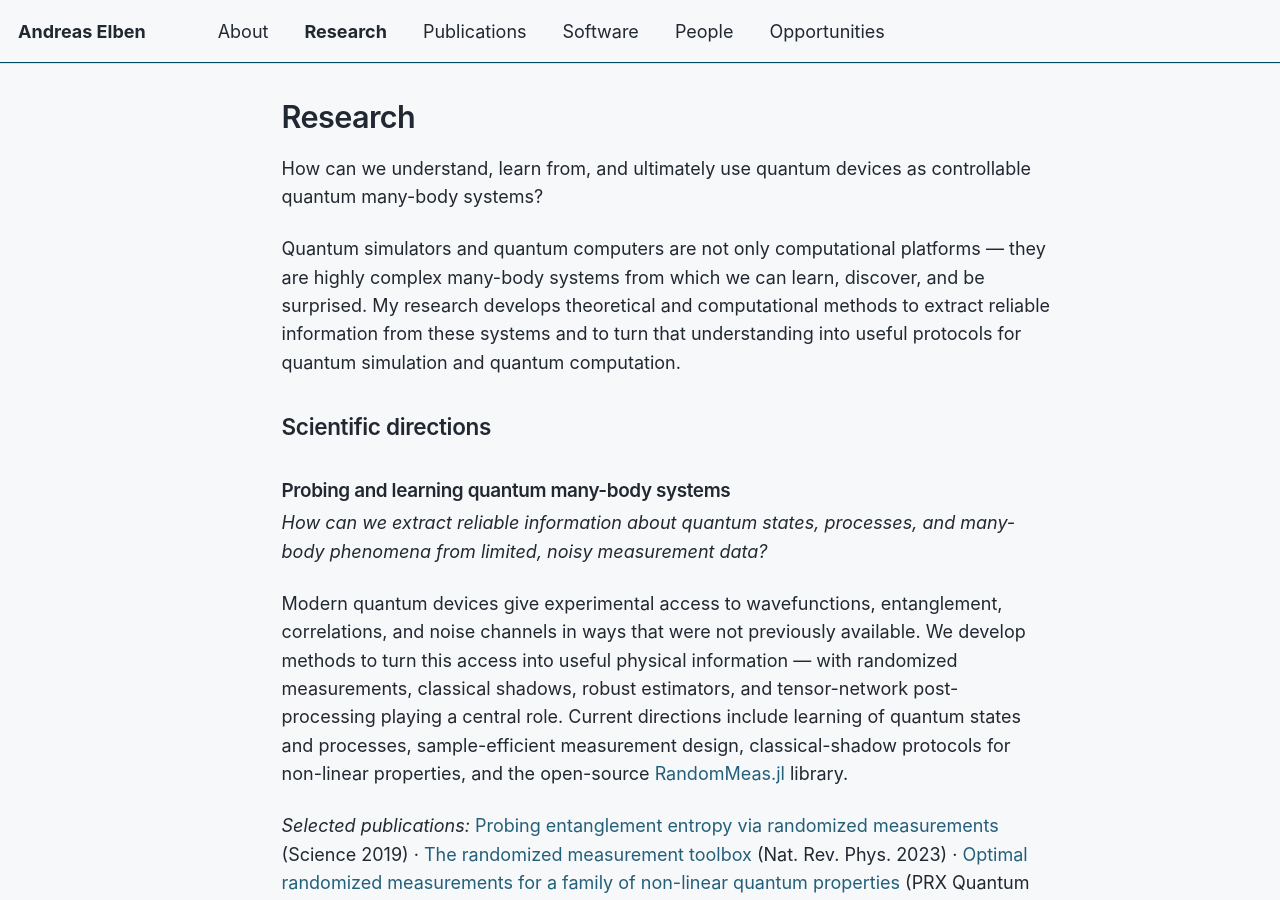
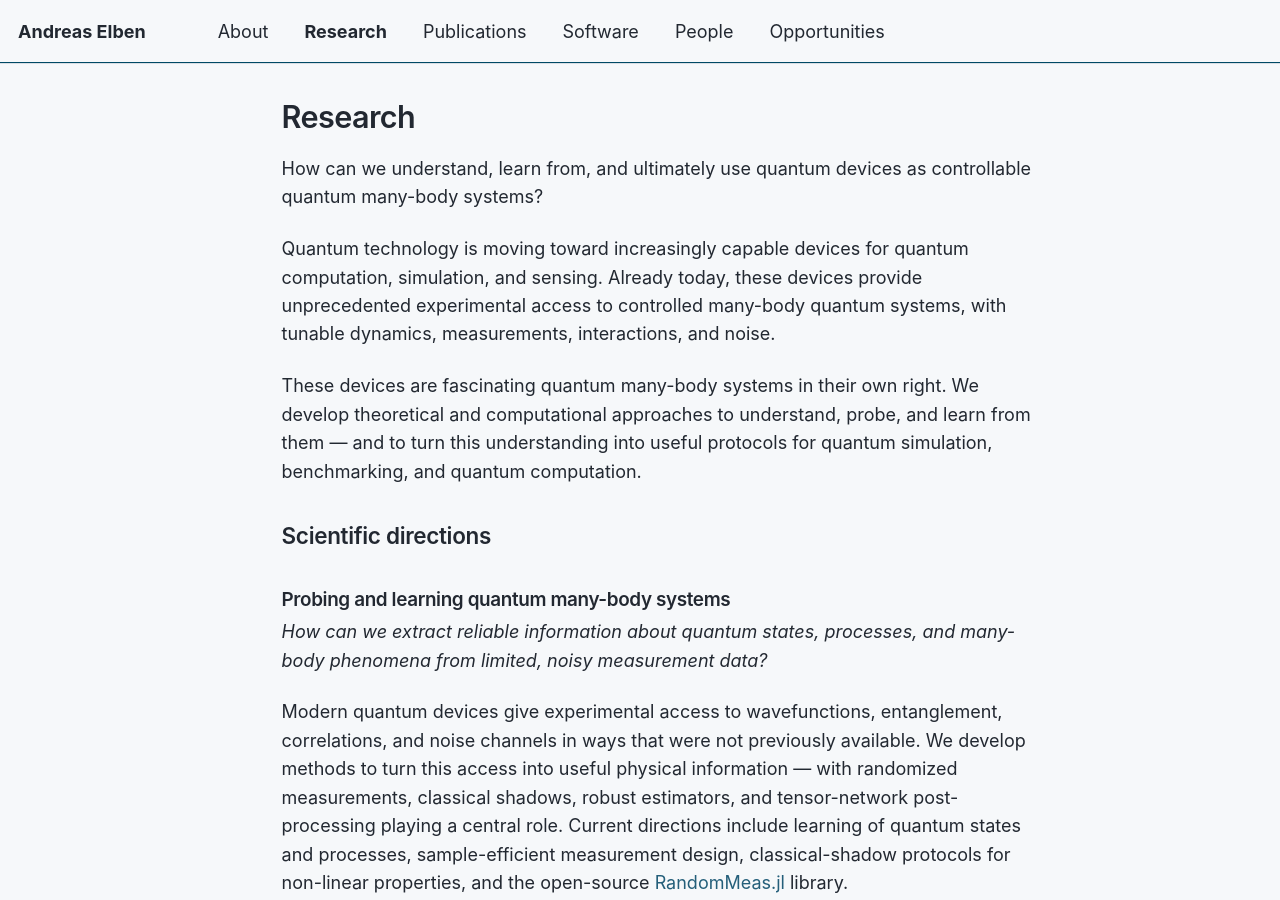
Before and after one commit to andreaselben/andreaselben.github.io, a Jekyll site: the page built from _pages/research.md, in a window 1280 px wide and 900 px high. Built offline with Jekyll 4.4.1, drawn with Linux system fonts in a browser that asks for light colours; a script bundle is joined from its source files by our own code; library files that are not in the unit come from our copies.

Commit message:
Update research.md

```diff
--- a/_pages/research.md
+++ b/_pages/research.md
@@ -6,7 +6,9 @@ author_profile: false
 
 How can we understand, learn from, and ultimately use quantum devices as controllable quantum many-body systems?
 
-Quantum simulators and quantum computers are not only computational platforms — they are highly complex many-body systems from which we can learn, discover, and be surprised. My research develops theoretical and computational methods to extract reliable information from these systems and to turn that understanding into useful protocols for quantum simulation and quantum computation.
+Quantum technology is moving toward increasingly capable devices for quantum computation, simulation, and sensing. Already today, these devices provide unprecedented experimental access to controlled many-body quantum systems, with tunable dynamics, measurements, interactions, and noise.
+
+These devices are fascinating quantum many-body systems in their own right. We develop theoretical and computational approaches to understand, probe, and learn from them — and to turn this understanding into useful protocols for quantum simulation, benchmarking, and quantum computation.
 
 ## Scientific directions
 
```
